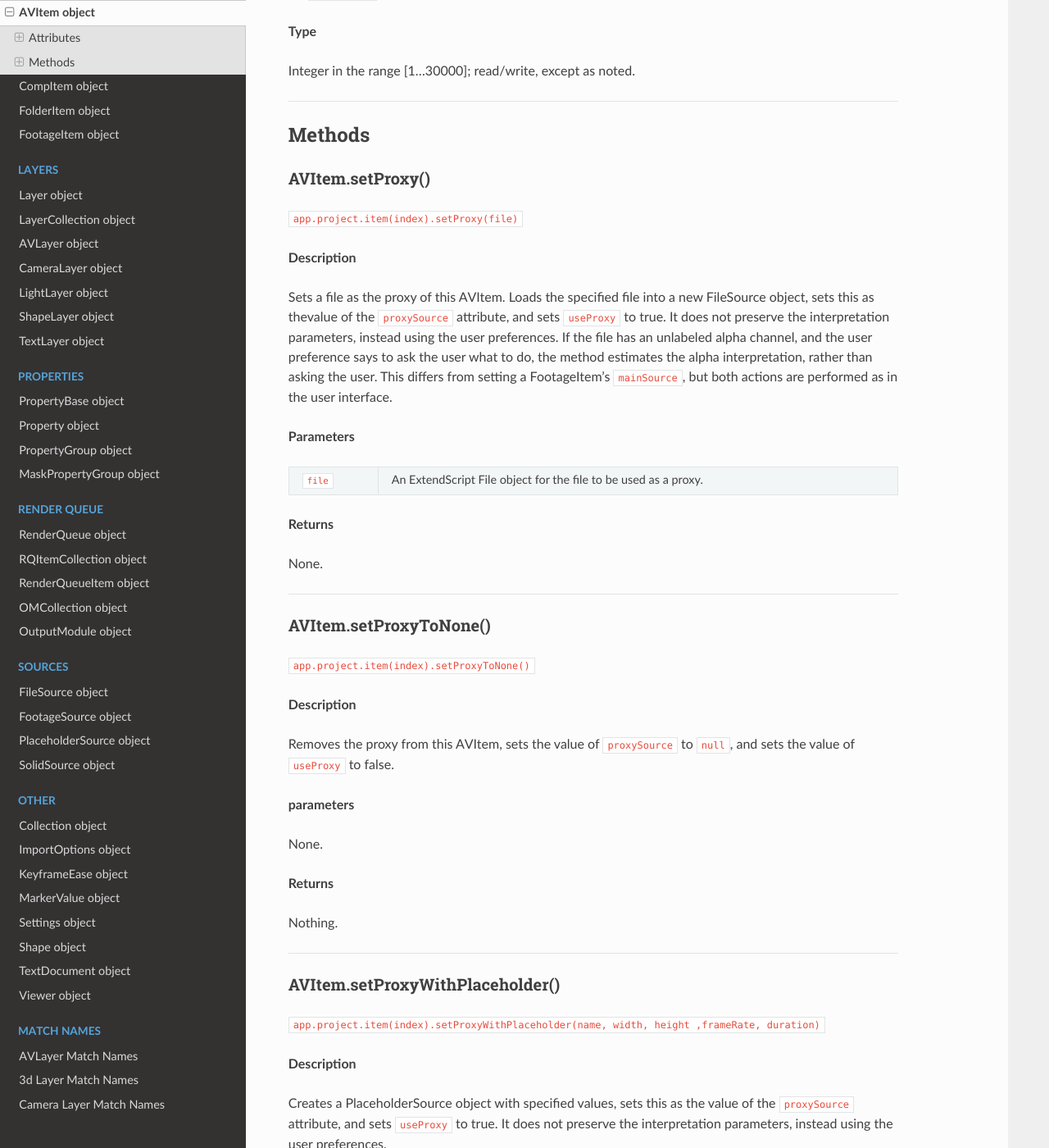
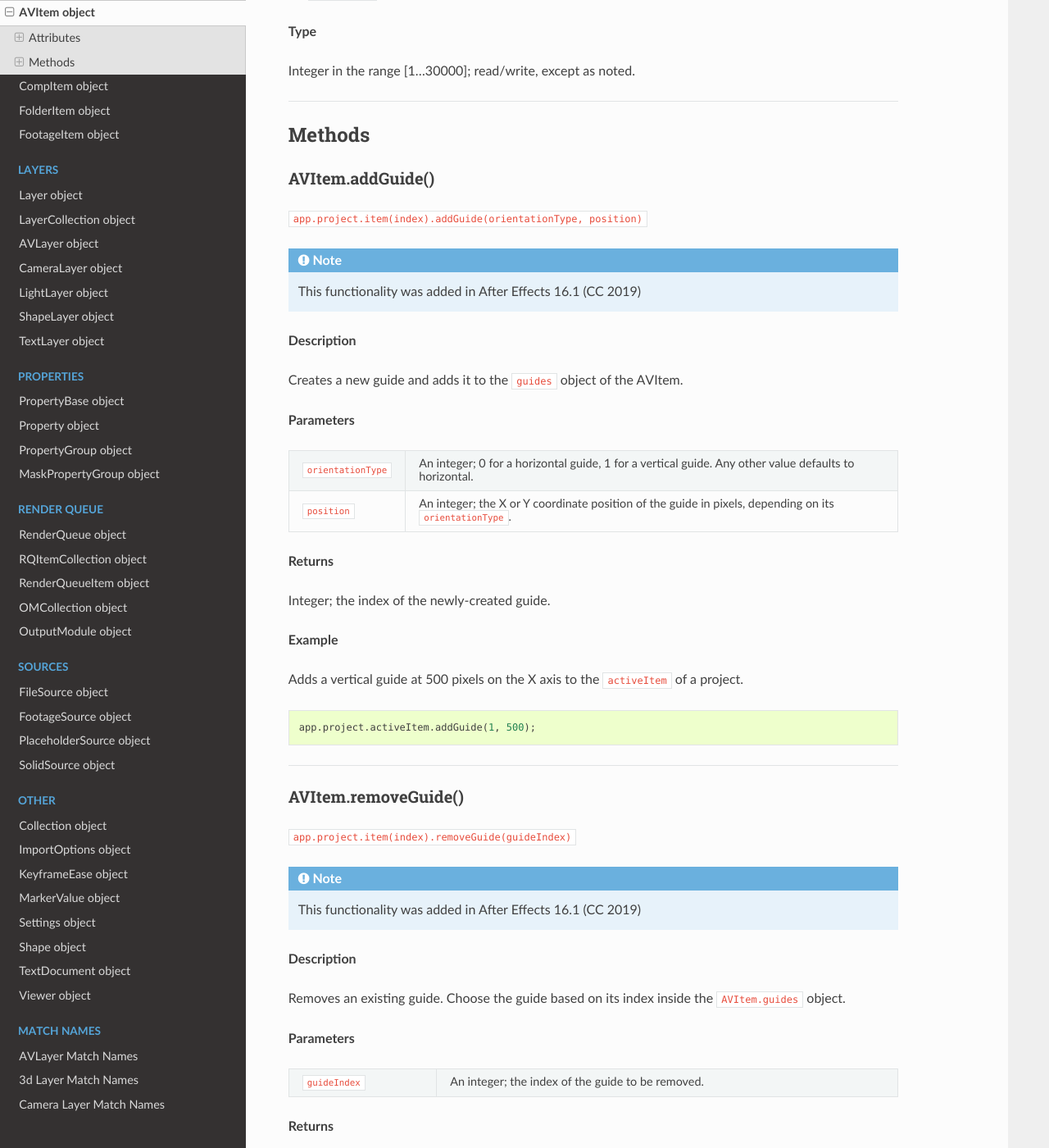
Before and after one commit to docsforadobe/after-effects-scripting-guide, a Sphinx documentation site: the page built from docs/items/avitem.rst, in a window 1280 px wide and 1400 px high, scrolled down 6333 px. Shown: the whole window at 82% size. Built offline with Sphinx 7.4.7 and the Read the Docs theme 2.0.0, drawn with Linux system fonts in a browser that asks for light colours; some of the changed text lies outside the part shown.

Commit message:
Added addGuide(), removeGuide(), and setGuide() for 16.1.

```diff
--- a/docs/items/avitem.rst
+++ b/docs/items/avitem.rst
@@ -298,6 +298,117 @@
 Methods
 =======
 
+.. _AVItem.addGuide:
+
+AVItem.addGuide()
+*********************************************
+
+``app.project.item(index).addGuide(orientationType, position)``
+
+.. note::
+   This functionality was added in After Effects 16.1 (CC 2019)
+
+**Description**
+
+Creates a new guide and adds it to the ``guides`` object of the AVItem.
+
+**Parameters**
+
+===================  ==============================================================
+``orientationType``  An integer; 0 for a horizontal guide, 1 for a vertical guide.
+                     Any other value defaults to horizontal.
+``position``         An integer; the X or Y coordinate position of the guide in
+                     pixels, depending on its ``orientationType``.
+===================  ==============================================================
+
+**Returns**
+
+Integer; the index of the newly-created guide.
+
+**Example**
+
+Adds a vertical guide at 500 pixels on the X axis to the ``activeItem`` of a project.
+
+::
+
+    app.project.activeItem.addGuide(1, 500);
+
+----
+
+.. _AVItem.removeGuide:
+
+AVItem.removeGuide()
+*********************************************
+
+``app.project.item(index).removeGuide(guideIndex)``
+
+.. note::
+   This functionality was added in After Effects 16.1 (CC 2019)
+
+**Description**
+
+Removes an existing guide. Choose the guide based on its index inside the ``AVItem.guides`` object.
+
+**Parameters**
+
+==============  ==============================================================
+``guideIndex``  An integer; the index of the guide to be removed.
+==============  ==============================================================
+
+**Returns**
+
+Nothing.
+
+**Example**
+
+Removes the first guide in ``activeItem``.
+
+::
+
+    app.project.activeItem.removeGuide(0);
+
+.. WARNING:: Removing a guide will cause all higher guide indexes to shift downward.
+
+----
+
+.. _AVItem.setGuide:
+
+AVItem.setGuide()
+*********************************************
+
+``app.project.item(index).setGuide(position,guideIndex)``
+
+.. note::
+   This functionality was added in After Effects 16.1 (CC 2019)
+
+**Description**
+
+Modifies the ``position`` of an existing guide. Choose the guide based on its ``guideIndex`` inside the ``AVItem.guides`` array.
+
+A guide's ``orientationType`` may not be changed after it is created.
+
+**Parameters**
+
+==============  ==============================================================
+``position``    An integer; the new X or Y coordinate position of the guide in
+                pixels, depending on its existing ``orientationType``.
+``guideIndex``  An integer; the index of the guide to be modified.
+==============  ==============================================================
+
+**Returns**
+
+Nothing.
+
+**Example**
+
+Changes the position of the first guide in ``activeItem`` to 1200 pixels.
+
+::
+
+    app.project.activeItem.setGuide(1200, 0);
+
+----
+
 .. _AVItem.setProxy:
 
 AVItem.setProxy()
```
